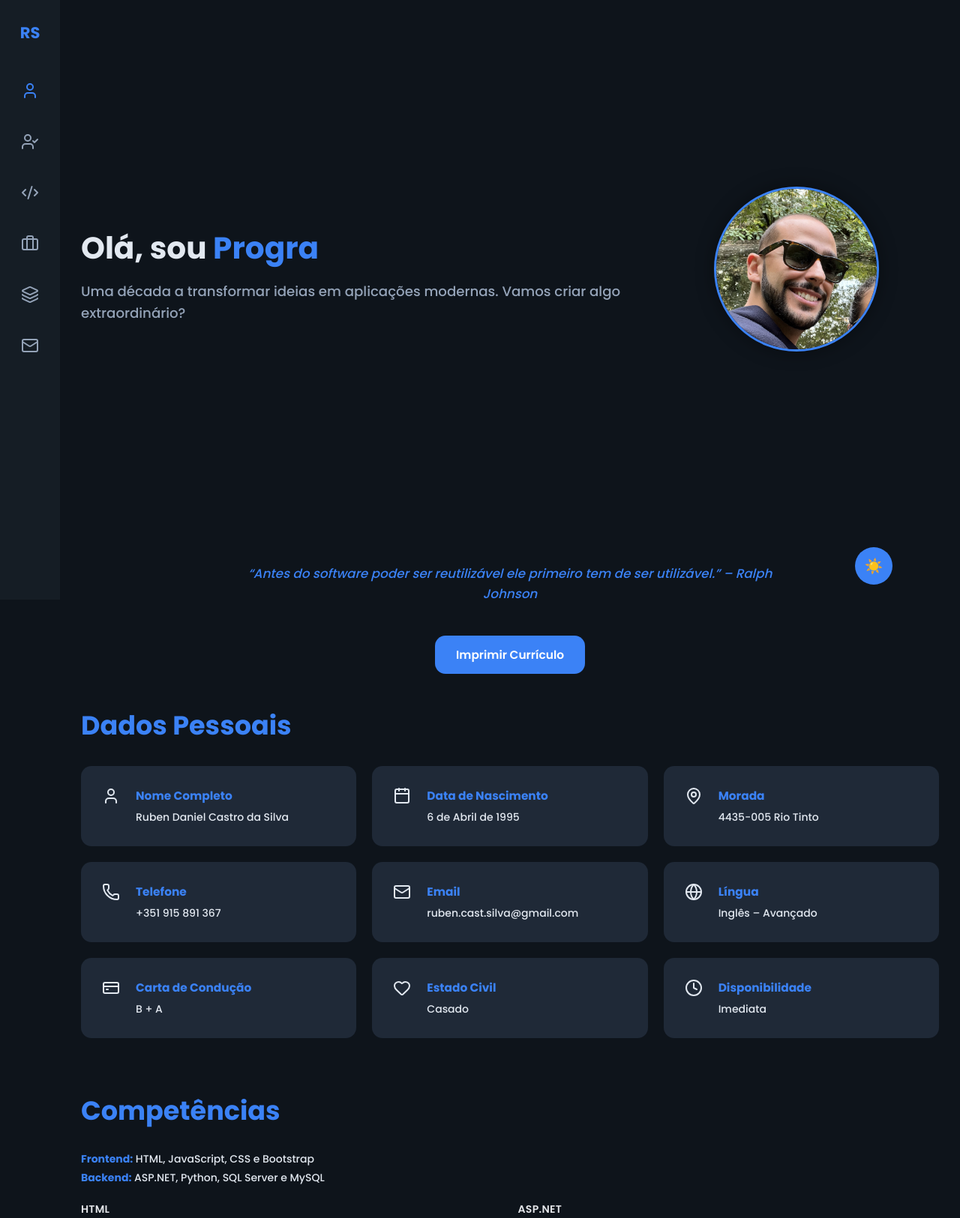
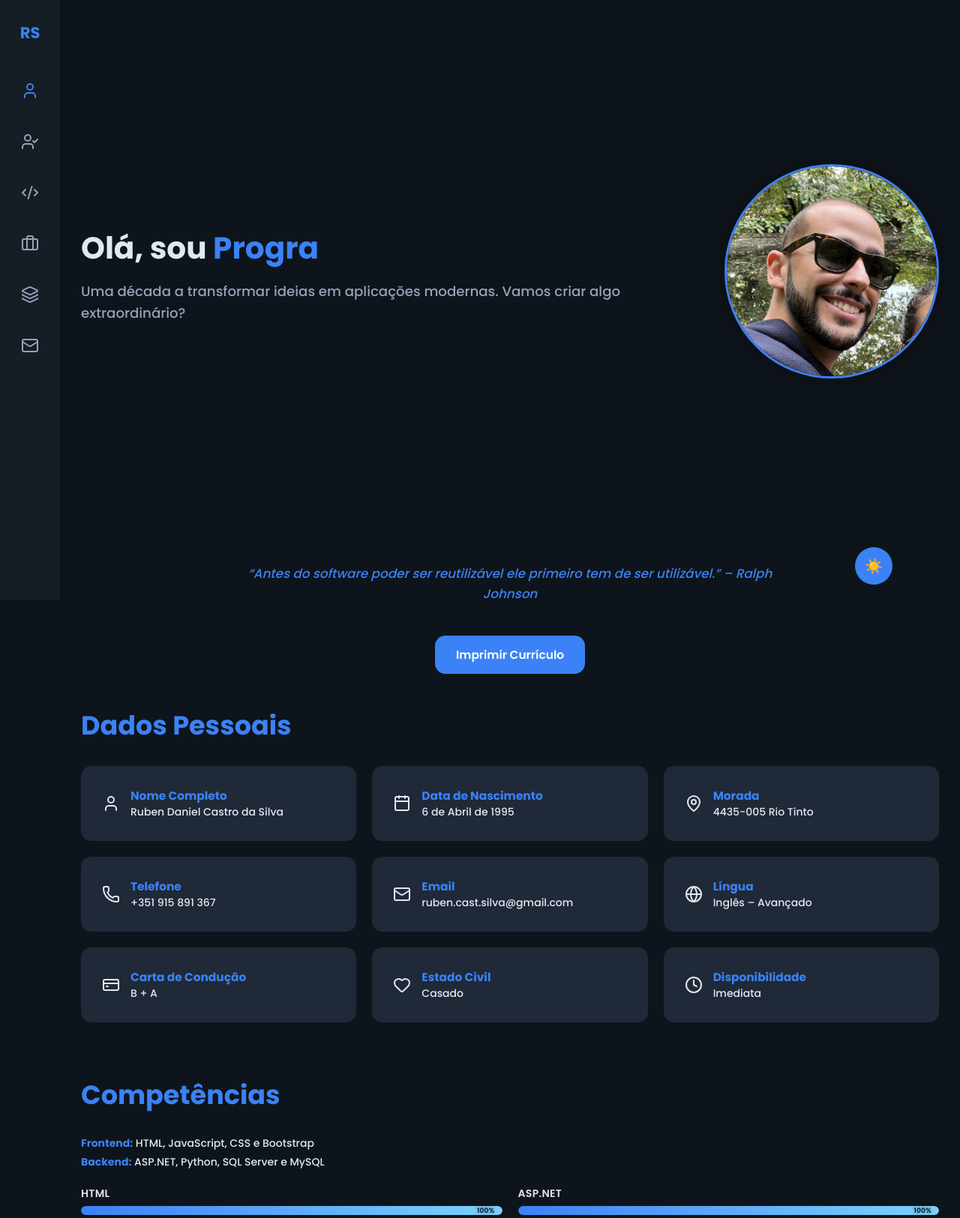
Before and after one commit to buzzz1995-ops/Portf-lio-Online, a Flask app: page / in a window 1280 px wide. Shown: the top 1625 px of the page at 75% size. Run offline with Flask 3, Linux system fonts and the light colour scheme.

Commit message:
Update ruben_styles.css

```diff
--- a/static/ruben_styles.css
+++ b/static/ruben_styles.css
@@ -1001,3 +1001,93 @@
   padding-right: 10px;
   position: relative;
 }
+
+
+/* =================== HERO RESPONSIVO DINÂMICO =================== */
+.hero-content {
+  display: flex;
+  align-items: center;
+  gap: 4rem;
+  min-height: 80vh;
+  flex-wrap: wrap; /* permite quebra de linha em telas pequenas */
+}
+
+.hero-text {
+  flex: 1;
+  min-width: 250px; /* evita ficar muito estreito */
+}
+
+.hero-text h1 {
+  font-size: clamp(1.8rem, 4vw, 2.9rem); /* ajusta conforme largura da tela */
+  line-height: 1.2;
+}
+
+.hero-text p {
+  font-size: clamp(1rem, 2.5vw, 1.3rem); /* texto responsivo */
+  line-height: 1.6;
+  color: var(--muted);
+}
+
+.hero-image {
+  flex: 0 0 auto;
+  width: clamp(150px, 25%, 300px); /* largura dinâmica */
+  display: flex;
+  justify-content: center;
+}
+
+.profile-photo {
+  width: 100%;
+  height: auto;
+  aspect-ratio: 1 / 1; /* mantém círculo perfeito */
+  border-radius: 50%;
+  object-fit: cover;
+  border: 3px solid var(--accent);
+  box-shadow: 0 0 25px rgba(0, 0, 0, 0.4);
+  transition: transform 0.3s ease, box-shadow 0.3s ease;
+}
+
+.profile-photo:hover {
+  transform: scale(1.05);
+  box-shadow: 0 0 35px rgba(59, 130, 246, 0.4);
+}
+
+/* =================== DADOS PESSOAIS ICON + TITULO =================== */
+.dados-card {
+  display: flex;
+  align-items: center; /* título na mesma linha do ícone */
+  gap: 1rem;
+}
+
+.dados-card h3 {
+  margin: 0;
+  font-size: 1.1rem;
+  color: var(--accent);
+}
+
+.dados-card p {
+  margin: 0;
+  line-height: 1.5;
+  color: var(--text);
+}
+
+/* =================== SIDEBAR CENTRADA VERTICAL =================== */
+.sidebar {
+  display: flex;
+  flex-direction: column;
+  justify-content: center; /* centraliza verticalmente os itens */
+  align-items: center;
+  width: 80px;
+  background: var(--sidebar);
+  padding: 2rem 0;
+  position: fixed;
+  top: 0;
+  bottom: 0;
+  left: 0;
+  z-index: 1000;
+}
+
+.nav {
+  display: flex;
+  flex-direction: column;
+  gap: 2rem;
+}
```
